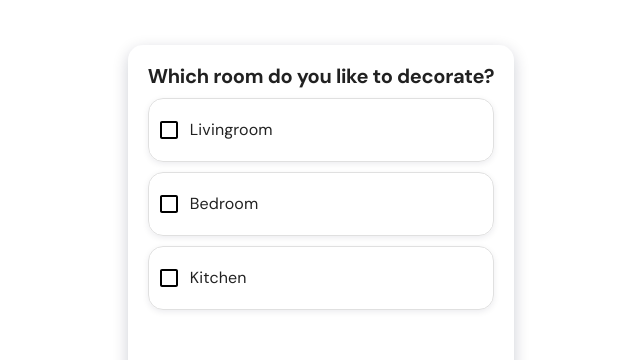
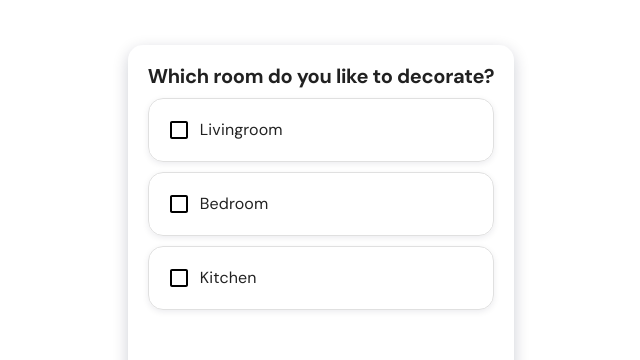
Before and after one commit to gjrkdk/watkostmijninterieur, a React app in the folder apps/frontend/: page / in a window 1280 px wide. Shown: the top 360 px of the page, without its empty margins (319-959 px from the left). Built offline with nearby package versions, Linux system fonts and the light colour scheme.

Commit message:
update padding for CustomFormGroup in Rooms component

```diff
--- a/apps/frontend/src/components/categories/rooms/Rooms/Rooms.tsx
+++ b/apps/frontend/src/components/categories/rooms/Rooms/Rooms.tsx
@@ -15,7 +15,7 @@ const CustomFormGroup = styled(FormGroup)({
   borderRadius: "15px",
   boxShadow: "0 2px 6px 0px rgba(8, 15, 52, 0.08)",
   marginTop: "10px",
-  padding: "10px",
+  padding: "10px 10px 10px 20px",
 });
 
 export const Rooms = () => {
```
